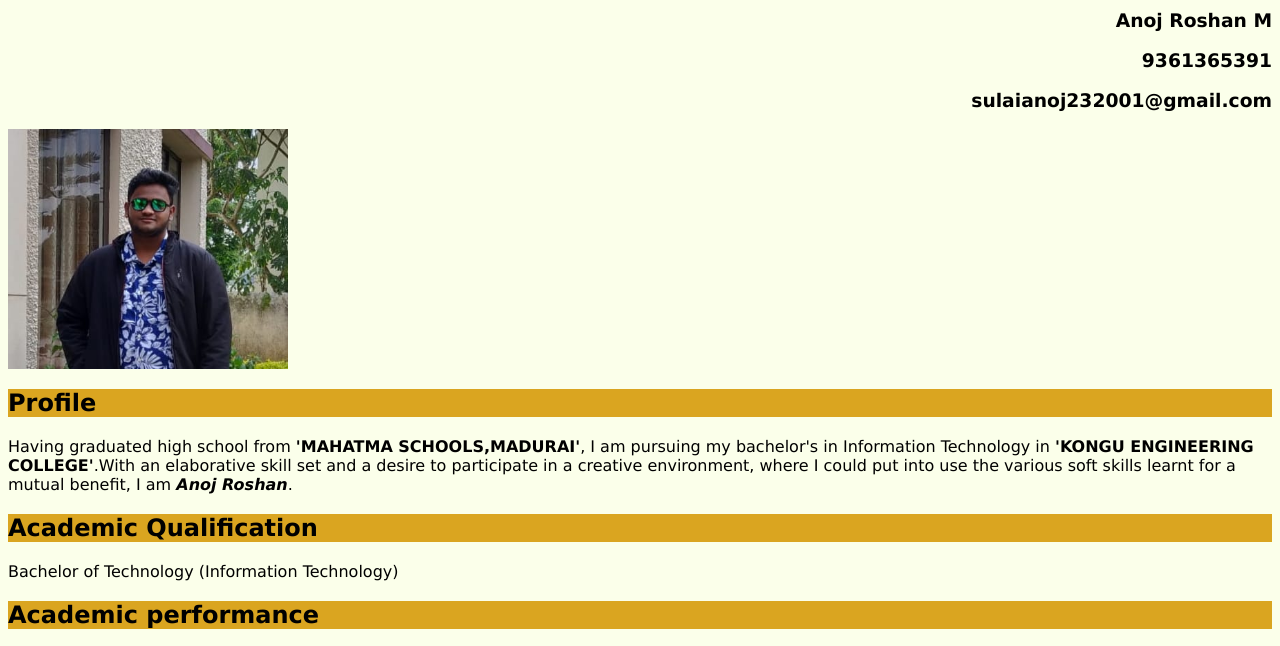
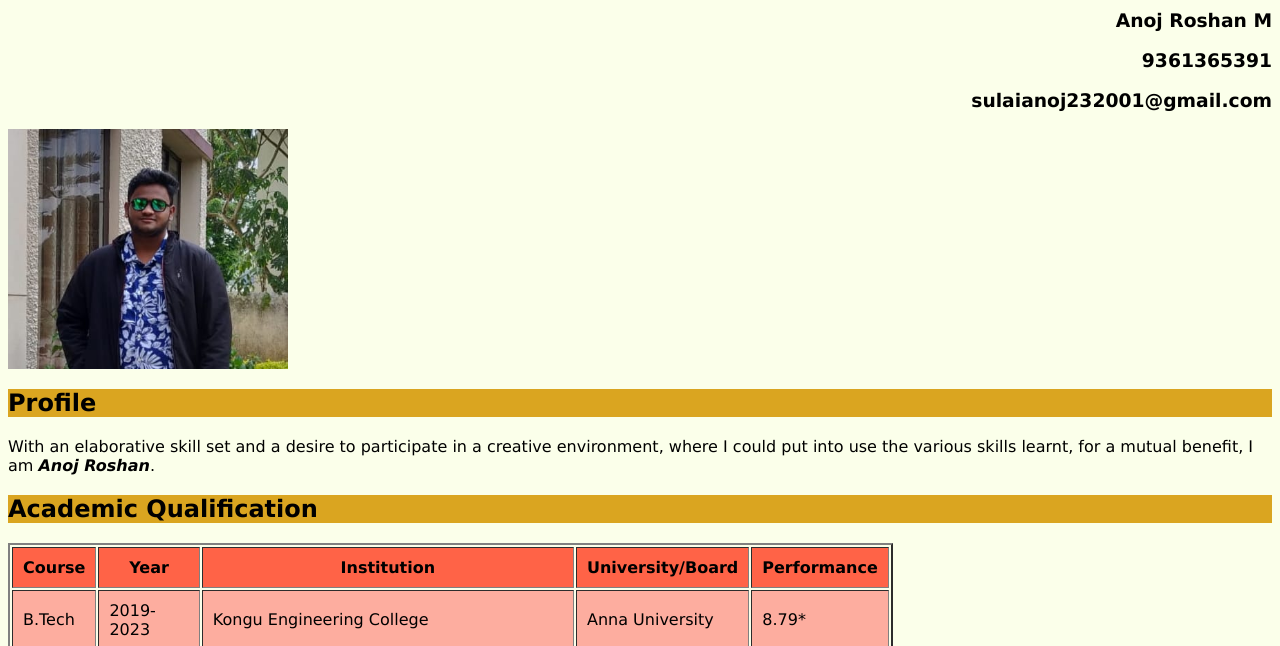
Before and after one commit to anojroshan/WTlab_ex1_Resume, a plain HTML site: page index.html in a window 1280 px wide. Shown: the part 86-732 px from the top of the page. Drawn offline with Linux system fonts and the light colour scheme.

Commit message:
Update index.html

```diff
--- a/index.html
+++ b/index.html
@@ -24,10 +24,8 @@
         <h3>sulaianoj232001@gmail.com</h3>
         <img src="anojj.jpg" width="280px" height="240px"/>
         <h2><b>Profile</b></h2>
-        <p>Having graduated high school from <B>'MAHATMA SCHOOLS,MADURAI'</B>, I am pursuing my bachelor's in Information Technology in <B>'KONGU ENGINEERING COLLEGE'</B>.With an elaborative skill set and a desire to participate in a creative environment, where I could put into use the various soft skills learnt for a mutual benefit, I am <b><i>Anoj Roshan</i></b>.</p>
+        <p>With an elaborative skill set and a desire to participate in a creative environment, where I could put into use the various skills learnt, for a mutual benefit, I am <b><i>Anoj Roshan</i></b>.</p>
         <h2><b>Academic Qualification</b></h2>
-        <p>Bachelor of Technology (Information Technology)</p>
-        <h2><b>Academic performance</b></h2>
         <table border="2" width="70%">
             <thead style="background-color: tomato;">
                 <th>Course</th>
```
